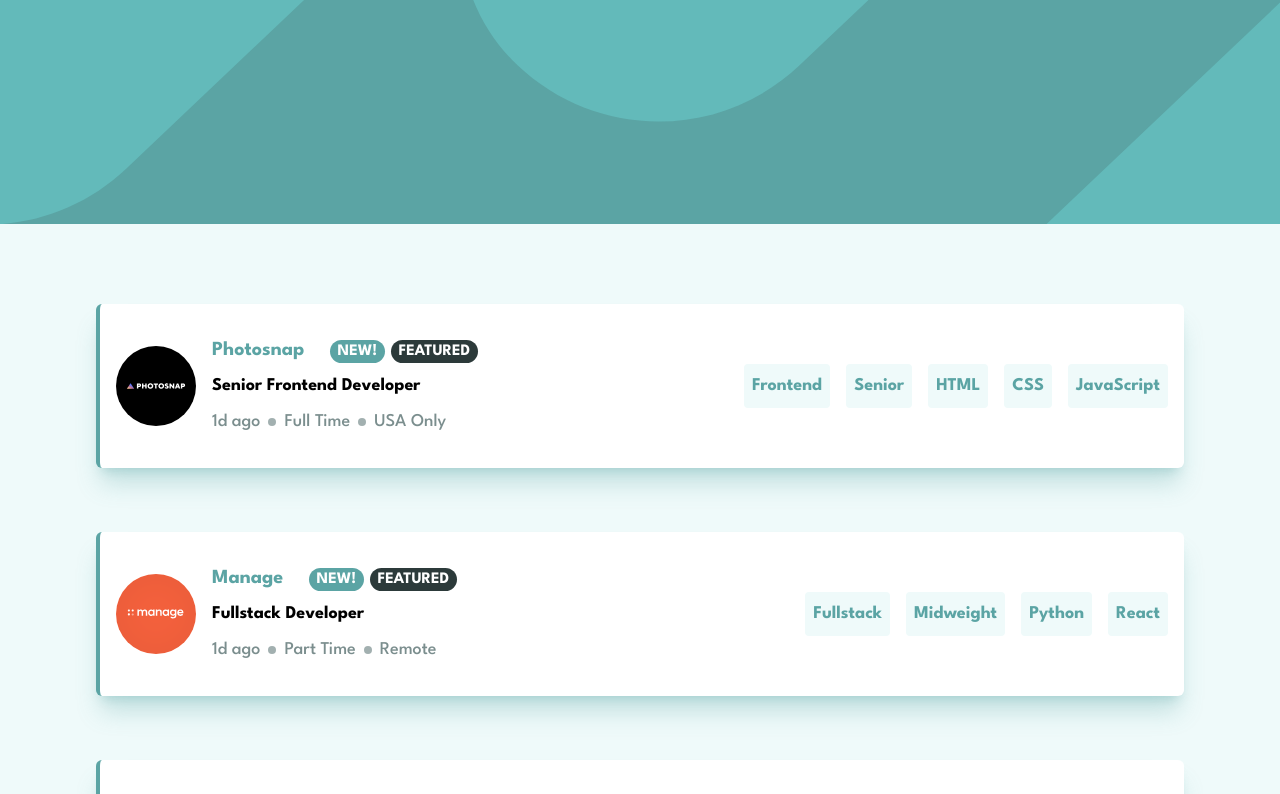
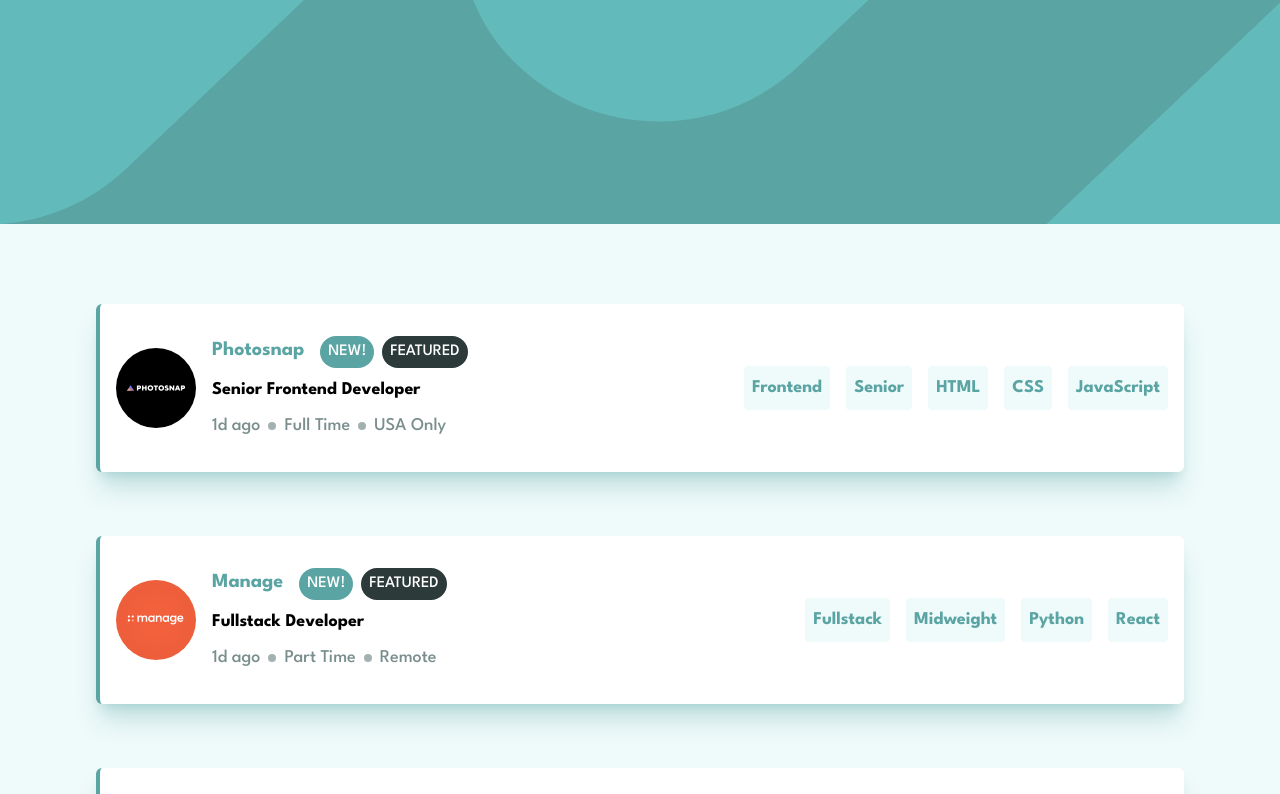
Before and after one commit to ronaldlamdev/job-filter, a React (Vite) app: page / in a window 1280 px wide. Shown: the top 794 px of the page. Built offline with nearby package versions, Linux system fonts and the light colour scheme.

Commit message:
changed type of props to reactelement

```diff
--- a/src/assets/components/JobCard.tsx
+++ b/src/assets/components/JobCard.tsx
@@ -1,39 +1,35 @@
 import { ReactElement } from 'react';
 
 interface JobsProp  {
-  company: string,
-  logo: string,
+  company: ReactElement,
+  logo: ReactElement,
   newJob?: ReactElement,
   featured?: ReactElement,
-  position: string,
-  role: string,
-  level: string,
-  postedAt: string,
-  contract: string,
-  location: string,
+  position: ReactElement,
+  role: ReactElement,
+  level: ReactElement,
+  postedAt: ReactElement,
+  contract: ReactElement,
+  location: ReactElement,
   languages: string[],
   tools: string[]
 }
 
 const JobCard = ({company, logo, newJob, featured, position, role, level, postedAt, contract, location, languages, tools}:JobsProp) => {
   return (
-    <div className="relative mb-16 flex flex-col md:flex-row md:items-center gap-4 justify-between rounded-md px-4 py-8 border-l-[#5ba4a4] border-l-4 bg-white shadow-xl shadow-[#5ba4a4]/30">
+    <div className="relative mb-16 flex flex-col md:flex-row md:items-center gap-4 md:gap-20 lg:gap-4 justify-between rounded-md px-4 py-8 border-l-[#5ba4a4] border-l-4 bg-white shadow-xl shadow-[#5ba4a4]/30">
       <div className='md:flex items-center gap-4'>
-        <img className='absolute md:static top-[-1.8rem] w-[3.25rem] md:w-[5rem] h-[3.25rem] md:h-[5rem]' src={logo}/>
+        {logo}
         <div className="text-left text-lg flex flex-col gap-2">
-          <h1 className='text-[#5ba4a4] font-bold text-xl'>{company} {newJob} {featured}</h1>
-          <h2 className='font-bold w-fit text-lg cursor-pointer hover:text-[#5ba4a4] duration-300'>{position}</h2>
-          <h3 className='flex items-center text-[#7b8e8e] gap-2'>{postedAt} <div className='w-2 h-2 rounded-full bg-[#7b8e8e]/70' /> {contract} <div className='w-2 h-2 rounded-full bg-[#7b8e8e]/70' /> {location}</h3>
+          <div className='flex'>{company} {newJob} {featured}</div>
+          {position}
+          <div className='flex items-center gap-2'>{postedAt} <div className='w-2 h-2 rounded-full bg-[#7b8e8e]/70' /> {contract} <div className='w-2 h-2 rounded-full bg-[#7b8e8e]/70' /> {location}</div>
         </div>
       </div>
       <div className='w-full h-[.125rem] bg-[#7b8e8e]/50 md:hidden' />
       <div className='flex gap-4 flex-wrap font-bold text-lg'>
-        <div className='p-2 bg-[#effafa] text-[#5ba4a4] rounded cursor-pointer hover:bg-[#5ba4a4] hover:text-white duration-300'>
-          {role}
-        </div>
-        <div className='p-2 bg-[#effafa] text-[#5ba4a4] rounded cursor-pointer hover:bg-[#5ba4a4] hover:text-white duration-300'>
-          {level}
-        </div>
+        {role}
+        {level}
         {languages}
         {tools}
       </div>
--- a/src/assets/data/data.tsx
+++ b/src/assets/data/data.tsx
@@ -9,7 +9,7 @@ import Insure from '../images/insure.svg';
 import EyeCam from '../images/eyecam-co.svg';
 import TheAirFilterCompany from '../images/the-air-filter-company.svg';
 
-export const jobs:any[] = [
+export const list:any[] = [
   {
     id: 1,
     company: "Photosnap",
--- /dev/null
+++ b/src/assets/sections/FilterResults.tsx
@@ -0,0 +1,11 @@
+
+
+const FilterResults = () => {
+  return (
+    <div className="bg-white px-4 lg:px-24">
+
+    </div>
+  )
+}
+
+export default FilterResults
--- a/src/assets/sections/Listings.tsx
+++ b/src/assets/sections/Listings.tsx
@@ -1,31 +1,35 @@
-import JobCard from "../components/JobCard"
-import { jobs } from "../data/data"
+import JobCard from "../components/JobCard";
+import { list } from "../data/data";
+import {useEffect, useState} from 'react';
 
 const Listings = () => {
+
+  const [jobs, setJobs] = useState(list)
+
   return (
     <main className="px-4 lg:px-24 my-20 bg-[#effafa]">
       {jobs.map((job, i) =>  {
         return (
           <JobCard
             key={i}
-            company={job.company}
-            logo={job.logo}
-            position={job.position}
-            newJob={(job.new === true) ? <span className="uppercase text-white ml-5 text-base bg-[#5ba4a4] py-1 px-2 rounded-3xl">new!</span> : undefined}
-            featured={(job.featured === true) ? <span className="uppercase text-white text-base bg-[#2c3a3a] px-2 py-1 rounded-3xl">featured</span> : undefined}
-            role={job.role}
-            level={job.level}
-            postedAt={job.postedAt}
-            contract={job.contract}
-            location={job.location}
+            company={<h1 className='text-[#5ba4a4] font-bold text-xl'>{job.company}</h1>}
+            logo={<img className='absolute md:static top-[-1.8rem] w-[3.25rem] md:w-[5rem] h-[3.25rem] md:h-[5rem]' src={job.logo}/>}
+            position={<span className='font-bold w-fit text-lg cursor-pointer hover:text-[#5ba4a4] duration-300'>{job.position}</span>}
+            newJob={(job.new === true) ? <span className="uppercase text-white ml-4 text-base bg-[#5ba4a4] py-1 px-2 rounded-3xl">new!</span> : undefined}
+            featured={(job.featured === true) ? <span className="uppercase text-white ml-2 text-base bg-[#2c3a3a] px-2 py-1 rounded-3xl">featured</span> : undefined}
+            role={<button className='p-2 bg-[#effafa] text-[#5ba4a4] rounded cursor-pointer hover:bg-[#5ba4a4] hover:text-white duration-300'>{job.role}</button>}
+            level={<button className='p-2 bg-[#effafa] text-[#5ba4a4] rounded cursor-pointer hover:bg-[#5ba4a4] hover:text-white duration-300'>{job.level}</button>}
+            postedAt={<span className="text-[#7b8e8e]">{job.postedAt}</span>}
+            contract={<span className="text-[#7b8e8e]">{job.contract}</span>}
+            location={<span className="text-[#7b8e8e]">{job.location}</span>}
             languages={job.languages.map((l:string, i:number) => {
               return (
-                <div className="p-2 bg-[#effafa] text-[#5ba4a4] rounded cursor-pointer hover:bg-[#5ba4a4] hover:text-white duration-300" key={i}>{l}</div>
+                <button className="p-2 bg-[#effafa] text-[#5ba4a4] rounded cursor-pointer hover:bg-[#5ba4a4] hover:text-white duration-300" key={i}>{l}</button>
               )
             })}
             tools={job.tools.map((t:string, i:number) => {
               return (
-                <div className="p-2 bg-[#effafa] text-[#5ba4a4] rounded cursor-pointer hover:bg-[#5ba4a4] hover:text-white duration-300" key={i}>{t}</div>
+                <button className="p-2 bg-[#effafa] text-[#5ba4a4] rounded cursor-pointer hover:bg-[#5ba4a4] hover:text-white duration-300" key={i}>{t}</button>
               )
             })}
           />
```
